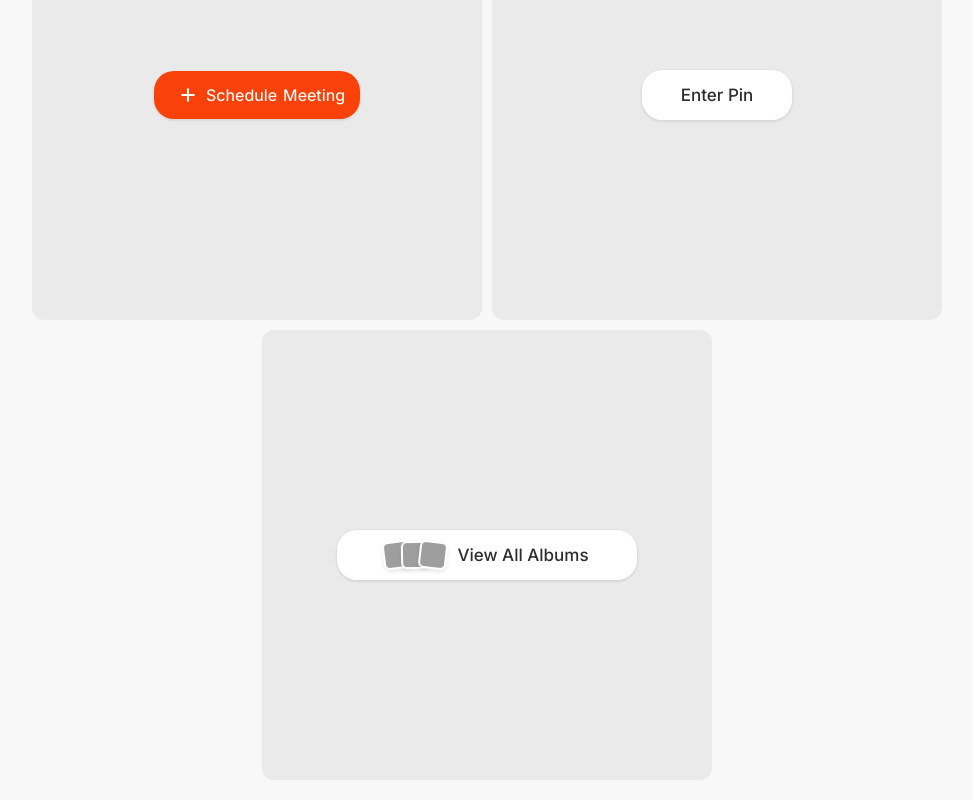
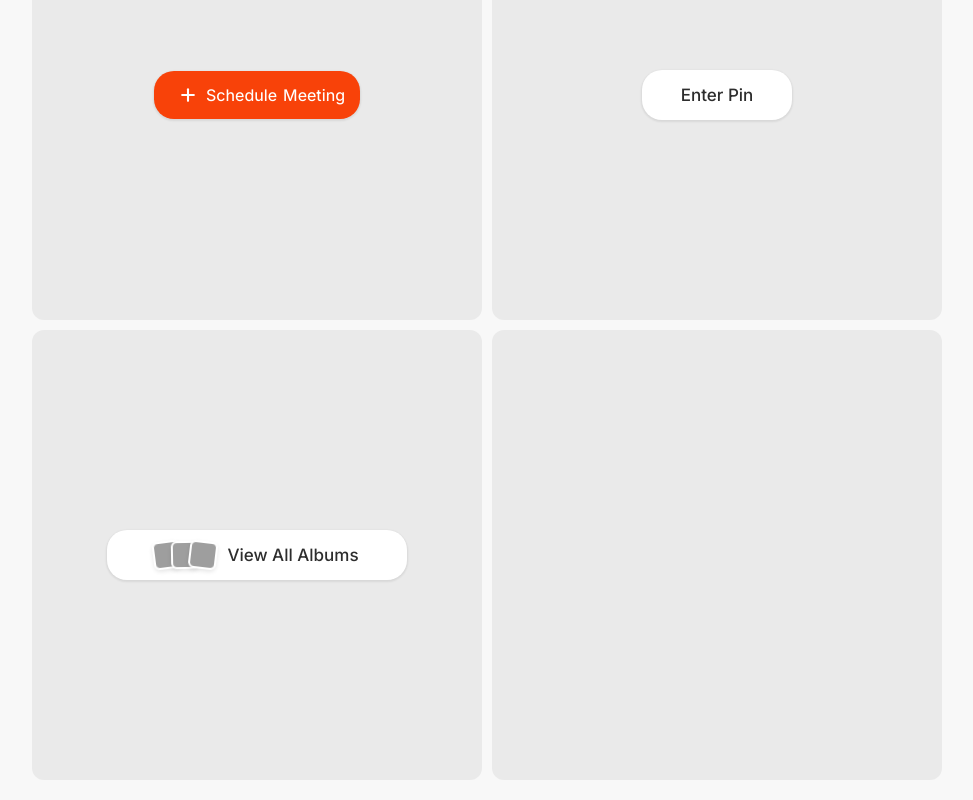
Before and after one commit to ArnavNath550/neatbuttons, a React (Vite) app: page / in a window 1280 px wide. Shown: the part 409-1209 px from the top of the page, without its empty margins (153-1126 px from the left). Built offline with nearby package versions, Linux system fonts and the light colour scheme; grey boxes are pictures that could not be loaded.

Commit message:
added dummy preview item to maintain balance

```diff
--- a/src/App.tsx
+++ b/src/App.tsx
@@ -72,6 +72,9 @@ function App() {
           <StyledBodyPreviewItem variants={itemVariants}>
             <ViewAlbums />
           </StyledBodyPreviewItem>
+          <StyledBodyPreviewItem
+            variants={itemVariants}
+          ></StyledBodyPreviewItem>
         </StyledBodyContent>
       </motion.div>
     </StyledContent>
```
